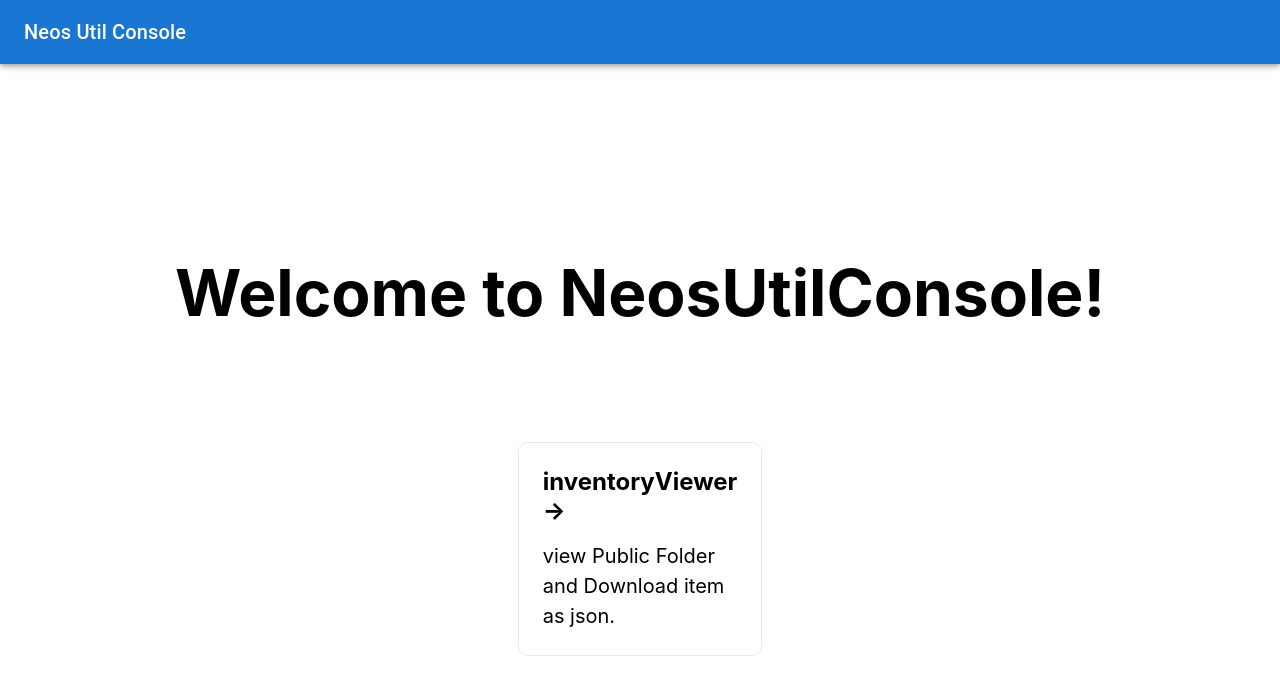
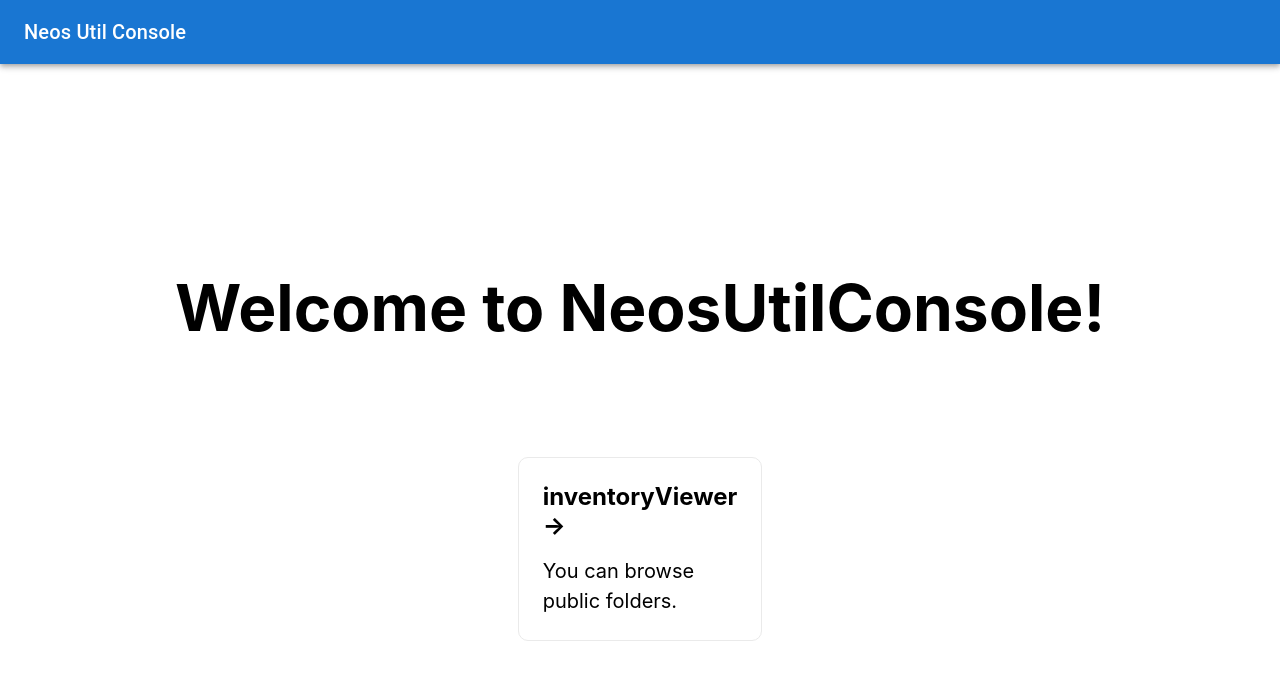
Before and after one commit to NeosSharedProject/neos-util-console, a Next.js app: page / in a window 1280 px wide. Shown: the top 694 px of the page. Built offline with nearby package versions, Linux system fonts and the light colour scheme.

Commit message:
update: change the description of inventory viewer

```diff
--- a/pages/index.tsx
+++ b/pages/index.tsx
@@ -16,7 +16,7 @@ export default function Home() {
         <div className="grid">
           <a href="/inventory/v1/top" className="card">
             <h3>inventoryViewer &rarr;</h3>
-            <p>view Public Folder and Download item as json.</p>
+            <p>You can browse public folders.</p>
           </a>
         </div>
       </main>
```
